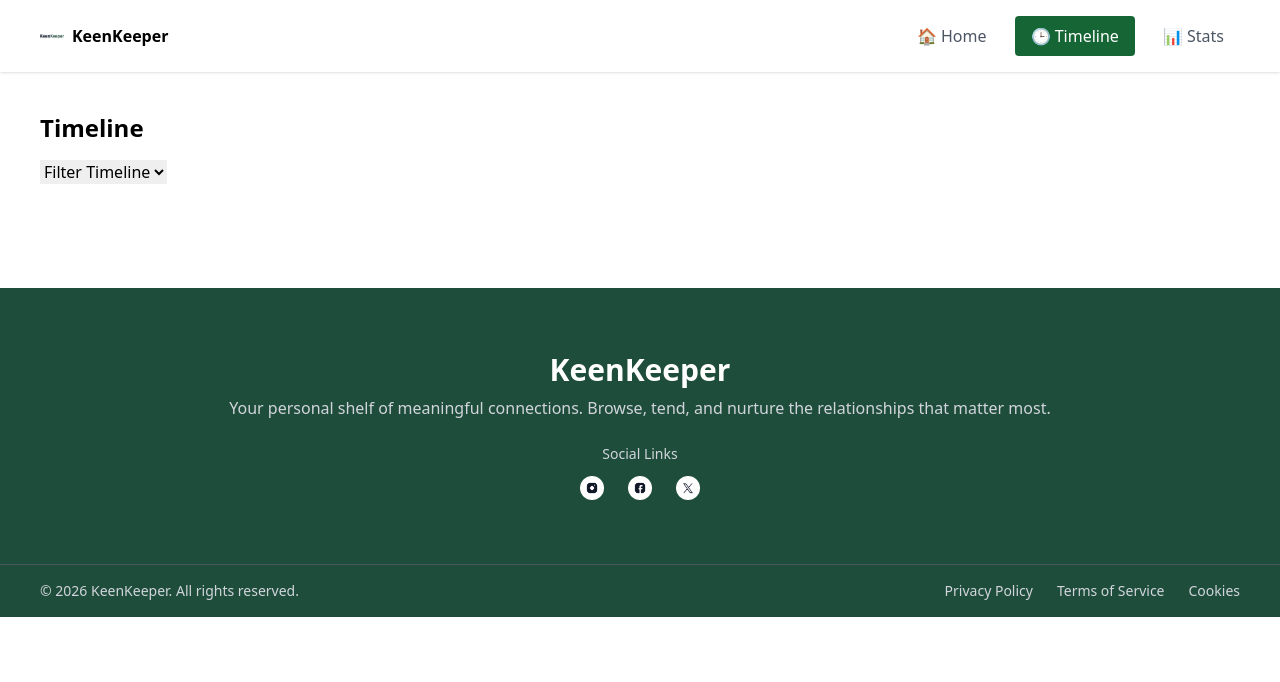
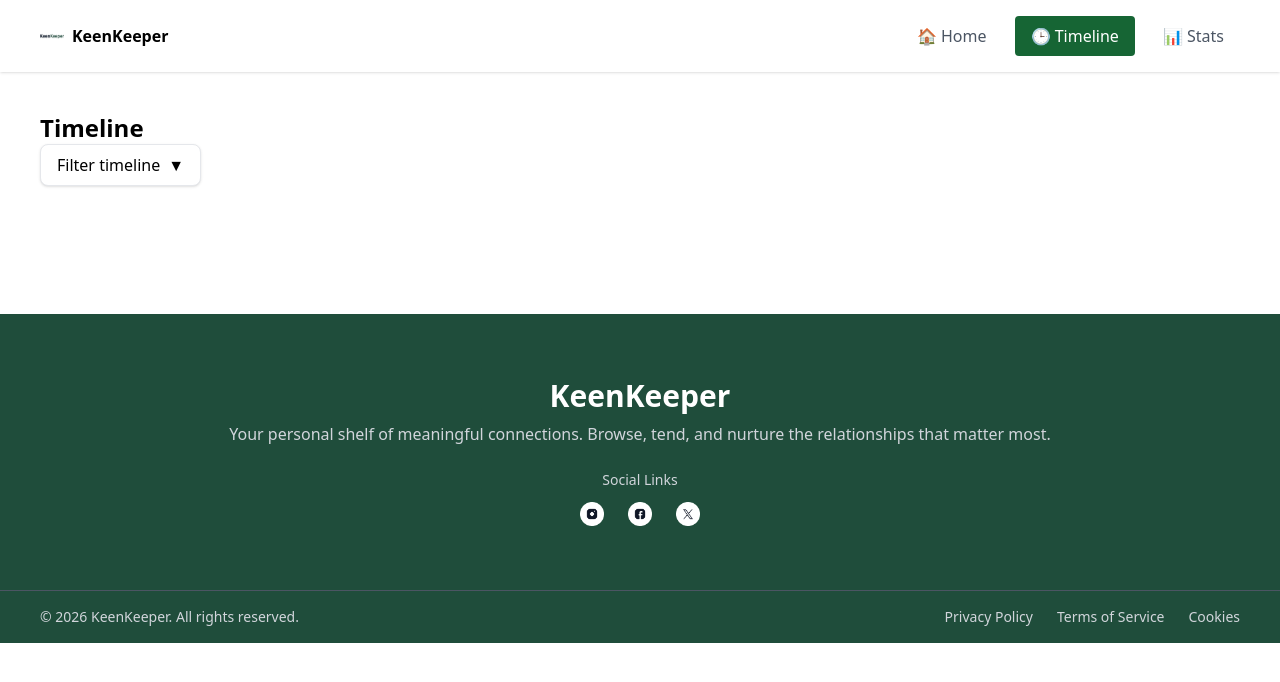
Before and after one commit to Avishek-Pratyay/Project-KeenKeeper, a React (Vite) app: page /timeline in a window 1280 px wide. Shown: the top 682 px of the page. Built offline with nearby package versions, Linux system fonts and the light colour scheme.

Commit message:
basic structure done

```diff
--- a/src/pages/Timeline.jsx
+++ b/src/pages/Timeline.jsx
@@ -1,37 +1,114 @@
-import { useContext, useState } from "react";
+import { useContext, useState, useRef, useEffect } from "react";
 import { TimelineContext } from "../context/TimelineContext";
 import Navbar from "../components/Navbar";
 import Footer from "../components/Footer";
 
+// ✅ ICONS (ONLY ADDITION)
+import callIcon from "/assets/call.png";
+import videoIcon from "/assets/video.png";
+import textIcon from "/assets/text.png";
+
 export default function Timeline() {
   const { timeline } = useContext(TimelineContext);
-  const [filter, setFilter] = useState("all");
 
-  const data = filter === "all"
-    ? timeline
-    : timeline.filter(t => t.type === filter);
+  // ✅ FILTER STATE (restored)
+  const [filter, setFilter] = useState("All");
+  const [open, setOpen] = useState(false);
+  const dropdownRef = useRef();
+
+  // close dropdown on outside click
+  useEffect(() => {
+    const handleClickOutside = (e) => {
+      if (dropdownRef.current && !dropdownRef.current.contains(e.target)) {
+        setOpen(false);
+      }
+    };
+    document.addEventListener("mousedown", handleClickOutside);
+    return () => document.removeEventListener("mousedown", handleClickOutside);
+  }, []);
+
+  // filter logic
+  const filteredTimeline =
+    filter === "All"
+      ? timeline
+      : timeline.filter((item) => item.type === filter);
 
   return (
     <>
       <Navbar />
 
       <div className="p-10">
-        <h1 className="text-2xl font-bold mb-4">Timeline</h1>
+         {/* TITLE */}
+          <h1 className="text-2xl font-bold">Timeline</h1>
 
-        <select onChange={(e) => setFilter(e.target.value)}>
-          <option value="all">Filter Timeline</option>
-          <option value="all">All</option>
-          <option value="Call">Call</option>
-          <option value="Text">Text</option>
-          <option value="Video">Video</option>
-        </select>
+        {/* HEADER (same place as before) */}
+        <div className="flex items-center gap-6 mb-6">
 
-        {data.map(item => (
-          <div key={item.id} className="shadow p-4 mt-4">
-            {item.title}
-            <p className="text-sm text-gray-400">{item.date}</p>
+          {/* FILTER (RESTORED EXACTLY) */}
+          <div className="relative" ref={dropdownRef}>
+            <button
+              onClick={() => setOpen(!open)}
+              className="px-4 py-2 bg-white border rounded-lg shadow flex items-center gap-2"
+            >
+              Filter timeline
+              <span className={`transition-transform ${open ? "rotate-180" : ""}`}>
+                ▼
+              </span>
+            </button>
+
+            {open && (
+              <div className="absolute left-0 mt-2 w-44 bg-white border rounded-lg shadow z-10">
+                {["All", "Call", "Text", "Video"].map((type) => (
+                  <div
+                    key={type}
+                    onClick={() => {
+                      setFilter(type);
+                      setOpen(false);
+                    }}
+                    className="px-4 py-2 hover:bg-gray-100 cursor-pointer"
+                  >
+                    {type}
+                  </div>
+                ))}
+              </div>
+            )}
           </div>
-        ))}
+
+          {/* TITLE */}
+
+        </div>
+
+        {/* TIMELINE LIST */}
+        <div className="space-y-4">
+          {filteredTimeline.map((item, index) => (
+            <div
+              key={index}
+              className="flex items-center bg-white shadow p-4 rounded-lg"
+            >
+
+              {/* ✅ ICON (ONLY ADDED) */}
+              <img
+                src={
+                  item.type === "Call"
+                    ? callIcon
+                    : item.type === "Video"
+                    ? videoIcon
+                    : textIcon
+                }
+                className="w-5 h-5 mr-3"
+                alt="icon"
+              />
+
+              {/* ORIGINAL CONTENT (UNCHANGED) */}
+              <div>
+                <p className="font-semibold">{item.title}</p>
+                <p className="text-sm text-gray-500">{item.date}</p>
+              </div>
+
+            </div>
+          ))}
+        </div>
+
       </div>
 
       <Footer />
```
